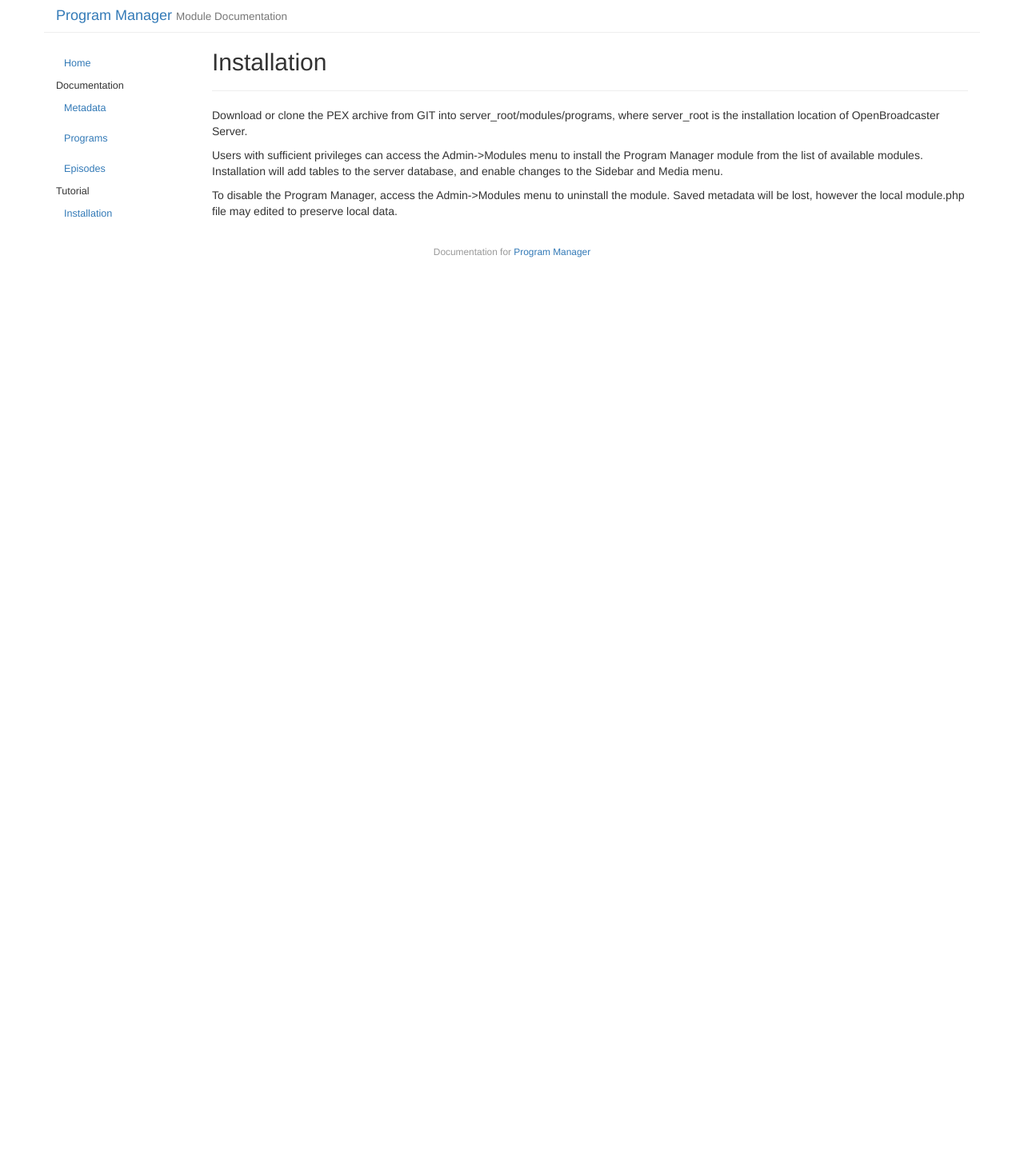
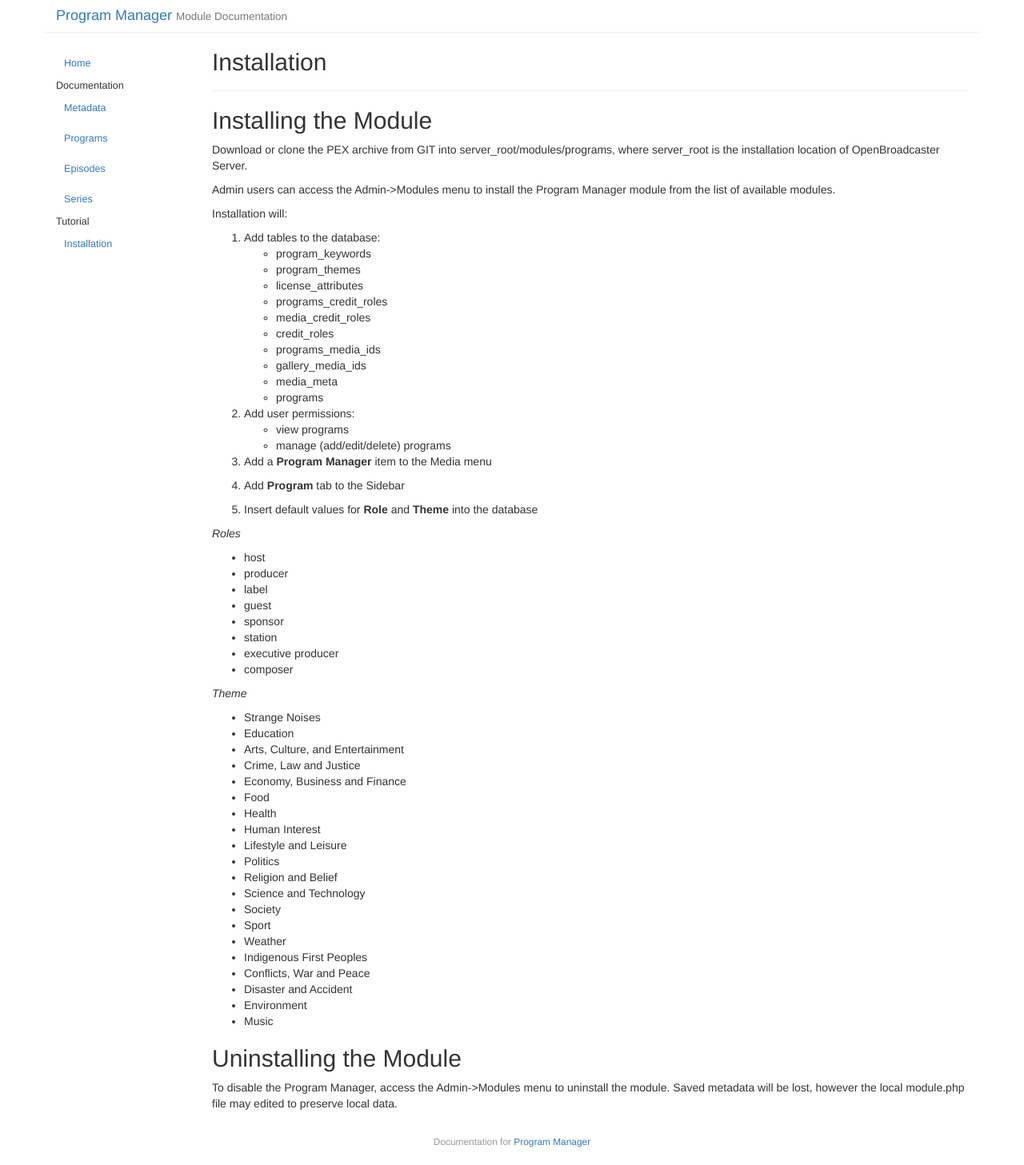
Before and after one commit to openbroadcaster/pex, a Jekyll site: the page built from _posts/2016-08-09-installation.md, in a window 1280 px wide. Shown: the whole page at 80% size. Built offline with Jekyll 4.4.1, drawn with Linux system fonts in a browser that asks for light colours; before the commit the page ends 900 px from its top, so only the background shows below that.

Commit message:
update docs

```diff
--- a/_posts/2016-08-09-installation.md
+++ b/_posts/2016-08-09-installation.md
@@ -5,8 +5,72 @@
 date: 2016-08-09 11:44:03
 ---
 
+## Installing the Module
+
 Download or clone the PEX archive from GIT into  server\_root/modules/programs, where server\_root is the installation location of OpenBroadcaster Server.
 
-Users with sufficient privileges can access the Admin->Modules menu to install the Program Manager module from the list of available modules. Installation will add tables to the server database, and enable changes to the Sidebar and Media menu.
+Admin users can access the Admin->Modules menu to install the Program Manager module from the list of available modules.
+
+Installation will:
+
+1. Add tables to the database:
+ - program_keywords
+ - program_themes
+ - license_attributes
+ - programs_credit_roles
+ - media_credit_roles
+ - credit_roles
+ - programs_media_ids
+ - gallery_media_ids
+ - media_meta
+ - programs
+
+
+1. Add user permissions:
+ - view programs
+ - manage (add/edit/delete) programs
+
+1. Add a __Program Manager__ item to the Media menu
+
+1. Add __Program__ tab to the Sidebar
+
+1. Insert default values for __Role__ and __Theme__ into the database
+
+_Roles_
+
+ - host
+ - producer
+ - label
+ - guest
+ - sponsor
+ - station
+ - executive producer
+ - composer
+
+_Theme_
+
+ - Strange Noises
+ - Education
+ - Arts, Culture, and Entertainment
+ - Crime, Law and Justice
+ - Economy, Business and Finance
+ - Food
+ - Health
+ - Human Interest
+ - Lifestyle and Leisure
+ - Politics
+ - Religion and Belief
+ - Science and Technology
+ - Society
+ - Sport
+ - Weather
+ - Indigenous First Peoples
+ - Conflicts, War and Peace
+ - Disaster and Accident
+ - Environment
+ - Music
+
+
+## Uninstalling the Module
 
 To disable the Program Manager, access the Admin->Modules menu to uninstall the module. Saved metadata will be lost, however the local module.php file may edited to preserve local data.
```
Also changed, not shown: _pages/episodes.md (added, +1 -0 lines), _pages/installation.md (added, +1 -0 lines), _pages/metadata.md (added, +1 -0 lines), _pages/program-manager-documentation.md (added, +1 -0 lines), _pages/programs.md (added, +1 -0 lines), _pages/series.md (added, +1 -0 lines), _posts/2016-08-09-episodes.md (+3 -1 lines), _posts/2016-08-09-metadata.md (+8 -9 lines), _posts/2016-08-09-programs.md (+10 -8 lines), _posts/2016-08-11-series.md (added, +14 -0 lines), 8 other files.
